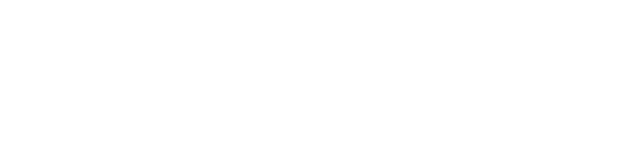
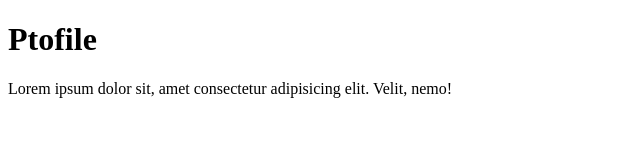
Before and after one commit to DimaSokirko/trevland, a plain HTML site: page profile.html in a window 1280 px wide. Shown: the whole page, without its empty margins (0-640 px from the left). Drawn offline with Linux system fonts and the light colour scheme.

Commit message:
added text to profile page

```diff
--- a/profile.html
+++ b/profile.html
@@ -7,6 +7,7 @@
     <title>Document</title>
 </head>
 <body>
-
+    <h1>Ptofile</h1>
+    <p>Lorem ipsum dolor sit, amet consectetur adipisicing elit. Velit, nemo!</p>
 </body>
 </html>
```
